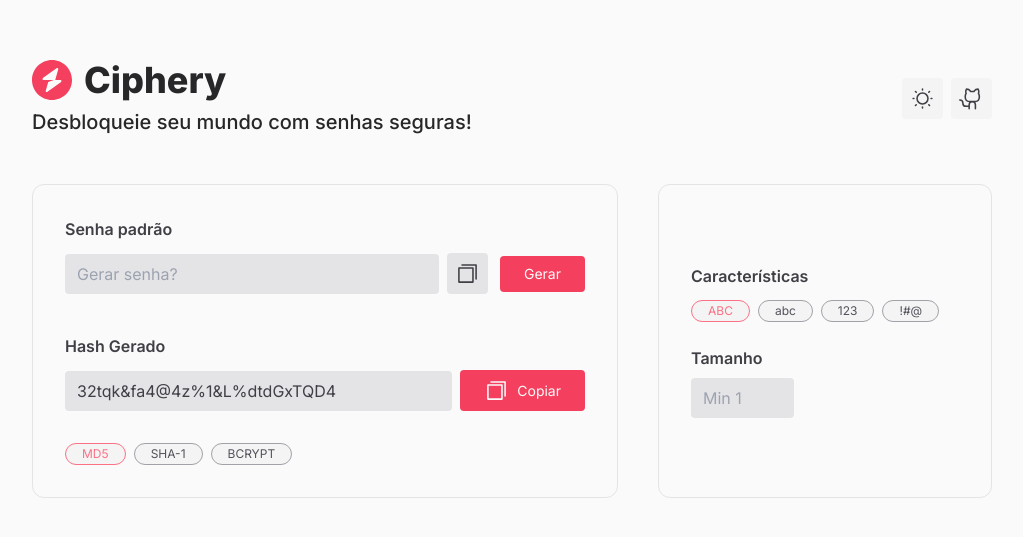
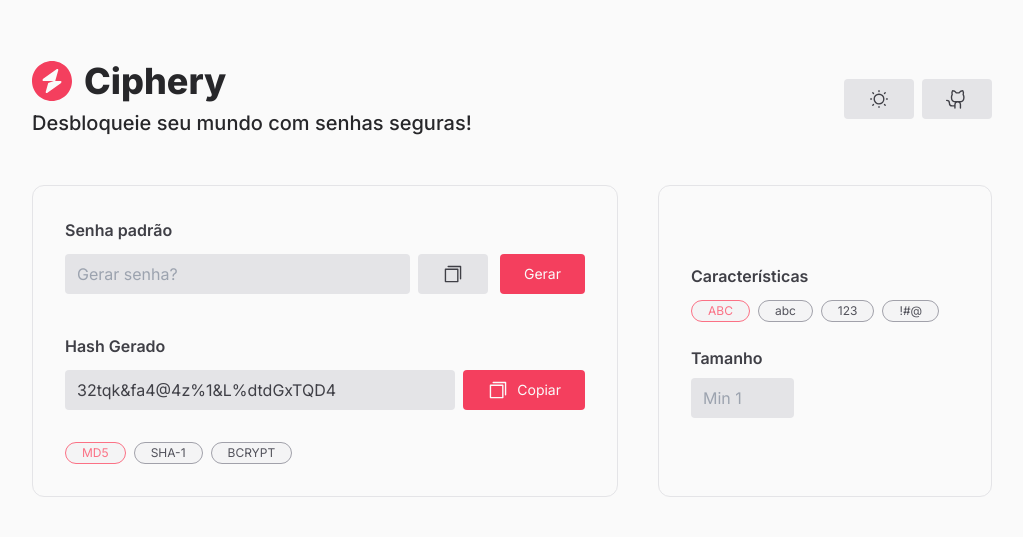
Before and after one commit to gleysonabreu/ciphery, a Next.js app: page / in a window 1280 px wide. Shown: the part 121-658 px from the top of the page, without its empty margins (128-1151 px from the left). Built offline with nearby package versions, Linux system fonts and the light colour scheme.

Commit message:
:sparkles: feat: creating button component

```diff
--- a/package.json
+++ b/package.json
@@ -10,10 +10,12 @@
   },
   "dependencies": {
     "@phosphor-icons/react": "^2.0.10",
+    "@radix-ui/react-slot": "^1.0.2",
     "@types/node": "20.3.1",
     "@types/react": "18.2.12",
     "@types/react-dom": "18.2.5",
     "autoprefixer": "10.4.14",
+    "clsx": "^1.2.1",
     "eslint": "8.42.0",
     "eslint-config-next": "13.4.6",
     "next": "13.4.6",
--- a/src/app/page.tsx
+++ b/src/app/page.tsx
@@ -1,6 +1,8 @@
 'use client';
+import { Button } from "@/components/Button";
 import { CopySimple, GithubLogo, SunDim } from "@phosphor-icons/react";
 import Image from "next/image";
+import Link from "next/link";
 
 export default function Home() {
   return (
@@ -15,12 +17,14 @@ export default function Home() {
         </div>
 
         <div className="flex gap-2">
-          <button className="bg-zinc-100 dark:bg-zinc-800 rounded p-2 dark:text-zinc-500 transition-colors">
-            <SunDim size={25} />
-          </button>
-          <button className="bg-zinc-100 dark:bg-zinc-800 rounded p-2 dark:text-zinc-500">
-            <GithubLogo size={25} />
-          </button>
+          <Button variant="zinc">
+            <SunDim size={22} />
+          </Button>
+          <Button variant="zinc" asChild>
+            <Link href='/'>
+              <GithubLogo size={22} />
+            </Link>
+          </Button>
         </div>
       </header>
 
@@ -31,12 +35,12 @@ export default function Home() {
             <div className="flex flex-col md:flex-row items-center gap-2 w-full">
               <input className="h-10 w-full p-3 pr-0 outline-none bg-zinc-200 dark:bg-zinc-800 rounded text-zinc-700 dark:text-zinc-400" placeholder="Gerar senha?" />
               <div className="flex items-center gap-3">
-                <button className="bg-zinc-200 dark:bg-zinc-800 rounded p-2 dark:text-zinc-500 transition-colors">
-                  <CopySimple size={25} className="text-zinc-700" />
-                </button>
-                <button className="bg-rose-500 text-zinc-50 rounded px-6 py-2 text-sm font-normal transition-colors">
+                <Button variant="zinc">
+                  <CopySimple size={22} className="text-zinc-700" />
+                </Button>
+                <Button>
                   Gerar
-                </button>
+                </Button>
               </div>
             </div>
           </div>
@@ -44,10 +48,10 @@ export default function Home() {
             <h1 className="text-zinc-700 dark:text-zinc-400 font-semibold">Hash Gerado</h1>
             <div className="flex flex-col md:flex-row items-center gap-2 w-full">
               <input className="h-10 w-full p-3 pr-0 outline-none bg-zinc-200 dark:bg-zinc-800 rounded text-zinc-700 dark:text-zinc-400" value='32tqk&fa4@4z%1&L%dtdGxTQD4' disabled />
-              <button className="flex items-center gap-2 bg-rose-500 text-zinc-50 rounded px-6 py-2 text-sm font-normal transition-colors">
-                <CopySimple size={25} />
+              <Button>
+                <CopySimple size={22} />
                 Copiar
-              </button>
+              </Button>
             </div>
 
             <div className="flex justify-center md:justify-start items-center mt-5 gap-2 w-full">
--- /dev/null
+++ b/src/components/Button.tsx
@@ -0,0 +1,32 @@
+import clsx from "clsx";
+import { ButtonHTMLAttributes, ReactNode } from "react";
+import { Slot } from '@radix-ui/react-slot';
+
+
+type ButtonProps = ButtonHTMLAttributes<HTMLButtonElement> & {
+  children: ReactNode;
+  variant?: 'rose' | 'zinc';
+  size?: 'sm' | 'md' | 'lg';
+  isFull?: boolean;
+  asChild?: boolean;
+}
+
+export function Button({ children, variant = 'rose', size = 'md', isFull, asChild,...props }: ButtonProps) {
+  const Comp = asChild ? Slot : 'button';
+
+  return (
+    <Comp
+    className={clsx("flex items-center gap-2 rounded font-normal transition-colors", {
+      'bg-rose-500 text-zinc-50 hover:bg-rose-600': variant === 'rose',
+      'bg-zinc-200 dark:bg-zinc-800 dark:text-zinc-500 hover:dark:bg-zinc-800/80 hover:bg-zinc-200/80': variant === 'zinc',
+      'h-8 px-4 text-xs': size === 'sm',
+      'h-10 px-6 text-sm': size === 'md',
+      'h-12 px-8 text-sm': size === 'lg',
+      'w-full': isFull,
+    })}
+    {...props}
+    >
+      {children}
+    </Comp>
+  );
+}
```
Also changed, not shown: 1 other file (tests, documents, lock files or other folders).
